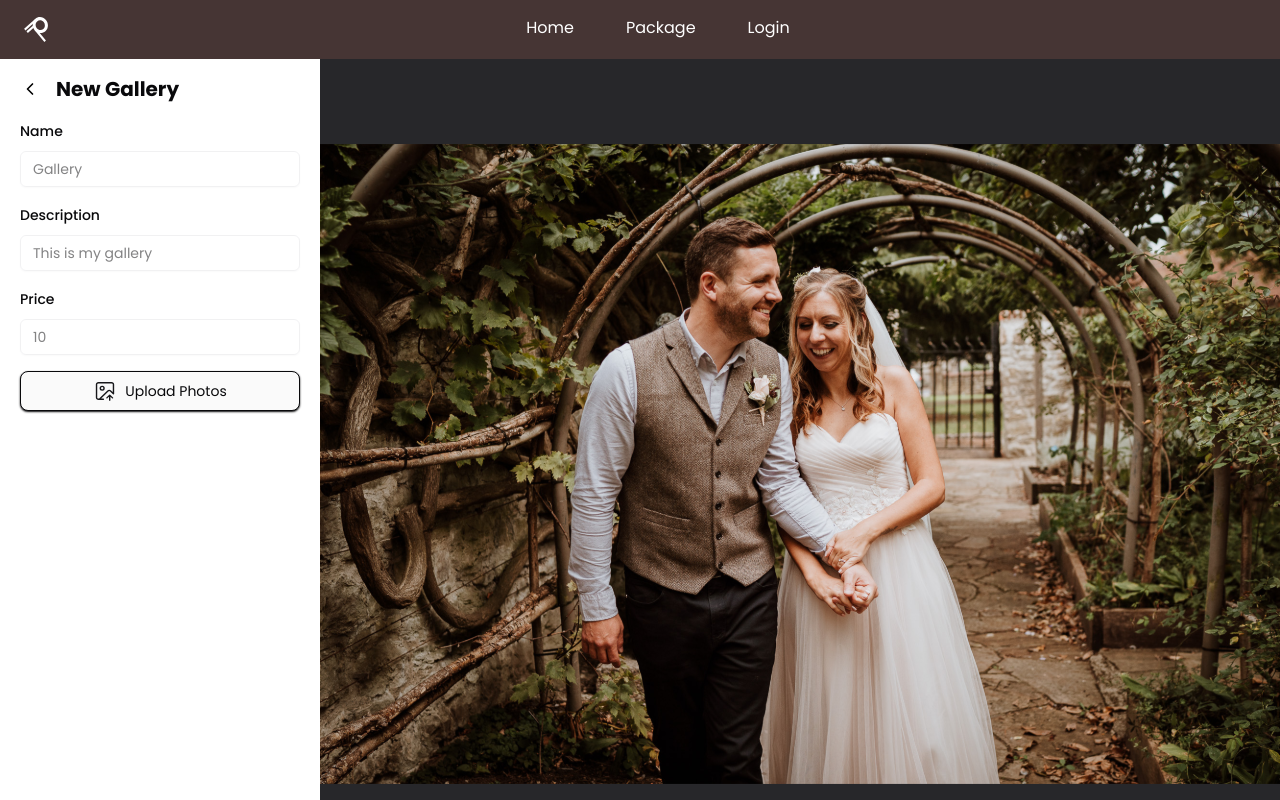
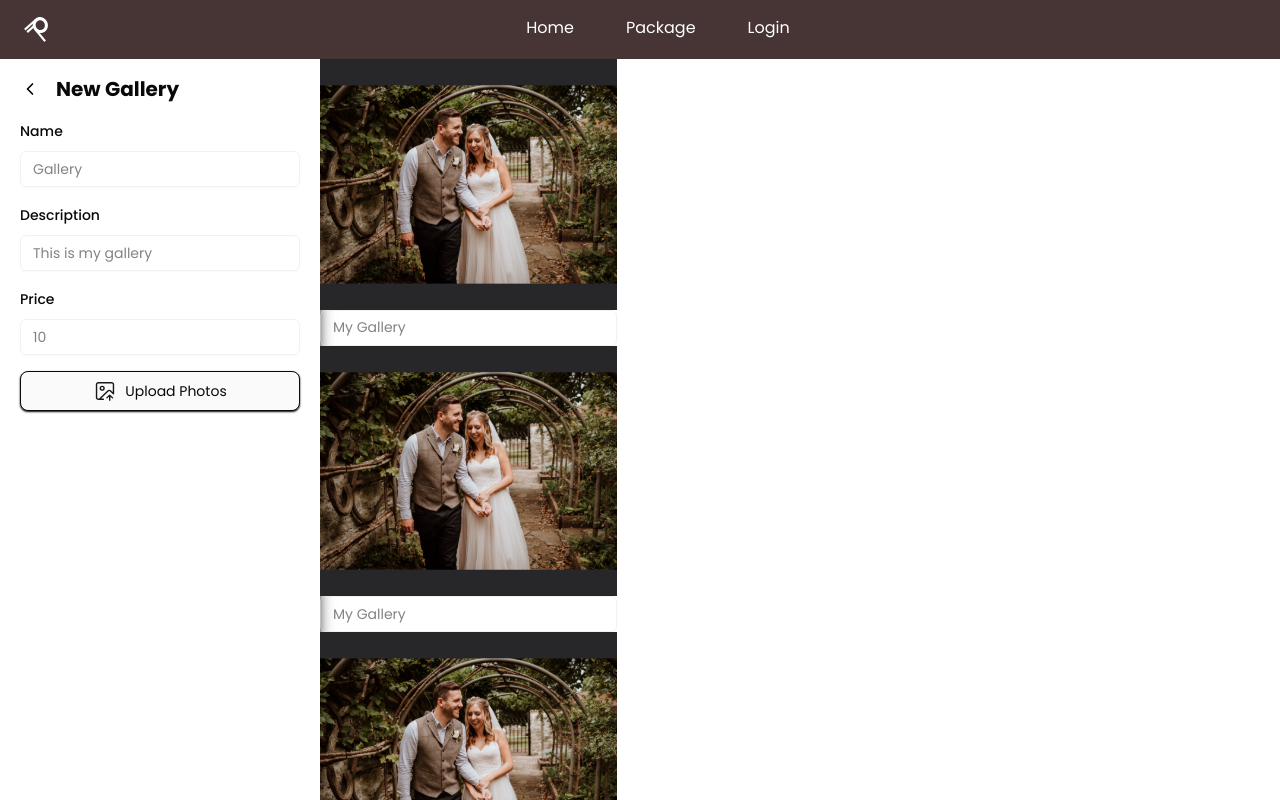
Before and after one commit to CP-RektMart/pic-me-pls-frontend, a Next.js app: page /photographer/packages/create in a window 1280 px wide. Shown: the top 800 px of the page. Built offline with nearby package versions, Linux system fonts and the light colour scheme; no server answers; some icons are missing.

Commit message:
fix: fix gallery styling

```diff
--- a/src/app/photographer/packages/create/page.tsx
+++ b/src/app/photographer/packages/create/page.tsx
@@ -14,11 +14,13 @@ export default function CreateGalleryPage() {
       </div>
       <div className='lg: space-2 grid-cols-2 lg:w-3/4 lg:grid-cols-4'>
         {[...Array(4)].map((_, i) => (
-          <PhotoCard
-            key={i}
-            description='My Gallery'
-            imageUrl='/mockPhotoCard.svg'
-          />
+          <div className='flex' key={i}>
+            <PhotoCard
+              key={i}
+              description='My Gallery'
+              imageUrl='/mockPhotoCard.svg'
+            />
+          </div>
         ))}
       </div>
     </div>
```
